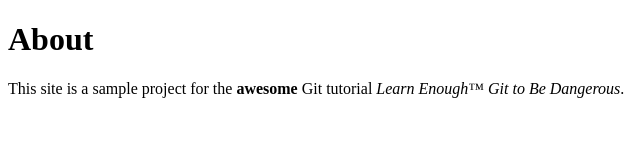
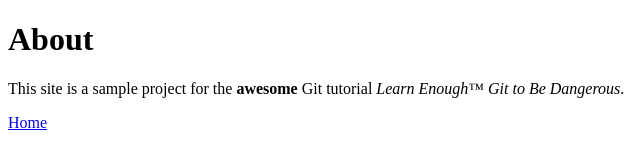
Before and after one commit to RAM0N-LUIS/website, a plain HTML site: page about.html in a window 1280 px wide. Shown: the full height of the page, 0-640 px from the left. Drawn offline with Linux system fonts and the light colour scheme.

Commit message:
add link from about to index

```diff
--- a/about.html
+++ b/about.html
@@ -10,5 +10,7 @@
 			This site is a sample project for the <strong>awesome</strong> Git
 			tutorial <em>Learn Enough™ Git to Be Dangerous</em>.
 		</p>
+		<p>
+			<a href="index.html">Home</a>
 	</body>
 </html>
```
